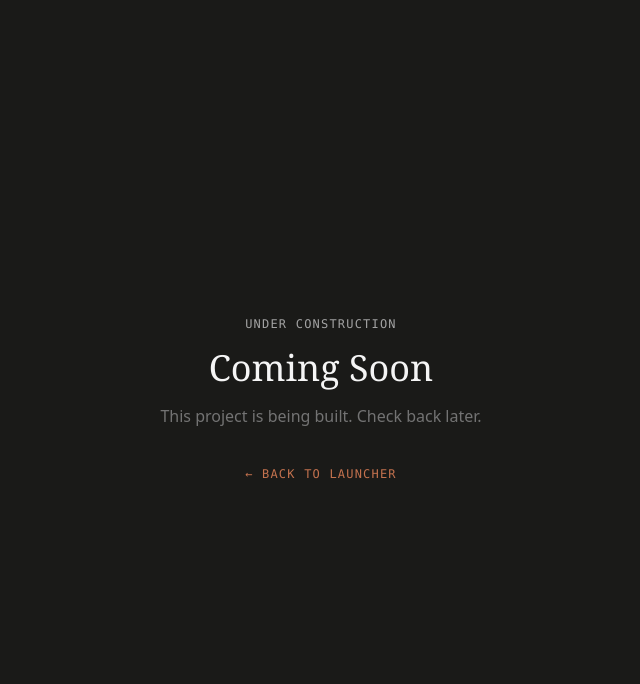
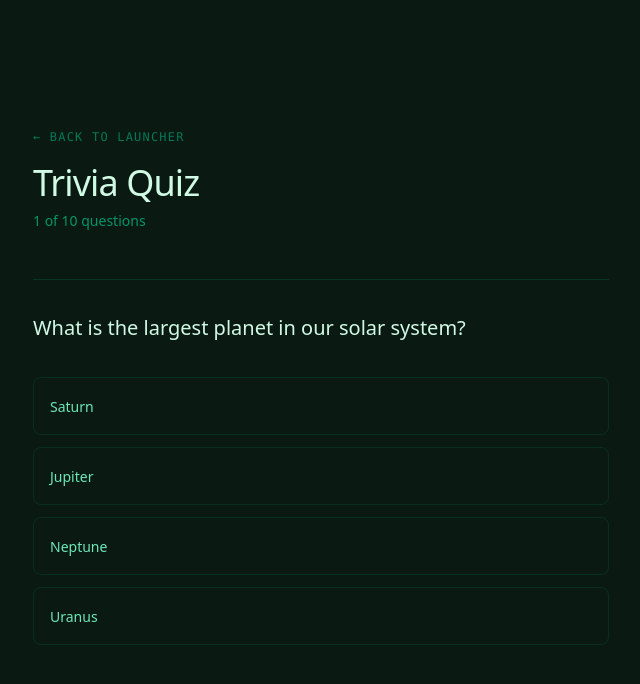
Before and after one commit to kelvin-kn/local-ai-tests, a React (Vite) app: page /quiz in a window 1280 px wide. Shown: the top 684 px of the page, without its empty margins (319-959 px from the left). Built offline with nearby package versions, Linux system fonts and the light colour scheme.

Commit message:
Add Project 2: Trivia Quiz

```diff
--- a/src/App.jsx
+++ b/src/App.jsx
@@ -1,6 +1,7 @@
 import { Routes, Route } from 'react-router-dom'
 import Launcher from './pages/Launcher'
 import Portfolio from './pages/Portfolio'
+import Quiz from './pages/Quiz'
 
 // Coming soon page for unimplemented routes
 function ComingSoon() {
@@ -32,6 +33,7 @@
     <Routes>
       <Route path="/" element={<Launcher />} />
       <Route path="/portfolio" element={<Portfolio />} />
+      <Route path="/quiz" element={<Quiz />} />
       <Route path="*" element={<ComingSoon />} />
     </Routes>
   )
--- /dev/null
+++ b/src/pages/Quiz.jsx
@@ -0,0 +1,185 @@
+import { useState } from 'react'
+
+const questions = [
+  {
+    question: 'What is the largest planet in our solar system?',
+    options: ['Saturn', 'Jupiter', 'Neptune', 'Uranus'],
+    answer: 1,
+  },
+  {
+    question: 'Which element has the chemical symbol "Fe"?',
+    options: ['Fluorine', 'Iron', 'Francium', 'Fermium'],
+    answer: 1,
+  },
+  {
+    question: 'In what year did the Berlin Wall fall?',
+    options: ['1987', '1989', '1991', '1985'],
+    answer: 1,
+  },
+  {
+    question: 'What is the smallest country in the world by area?',
+    options: ['Monaco', 'San Marino', 'Vatican City', 'Liechtenstein'],
+    answer: 2,
+  },
+  {
+    question: 'Which programming language was created by Brendan Eich?',
+    options: ['Java', 'Python', 'JavaScript', 'C++'],
+    answer: 2,
+  },
+  {
+    question: 'What is the speed of light in vacuum (approx.)?',
+    options: ['300,000 km/s', '150,000 km/s', '450,000 km/s', '600,000 km/s'],
+    answer: 0,
+  },
+  {
+    question: 'Who painted "The Starry Night"?',
+    options: ['Monet', 'Van Gogh', 'Picasso', 'Dali'],
+    answer: 1,
+  },
+  {
+    question: 'What is the hardest natural substance on Earth?',
+    options: ['Titanium', 'Quartz', 'Diamond', 'Graphene'],
+    answer: 2,
+  },
+  {
+    question: 'Which ocean is the largest?',
+    options: ['Atlantic', 'Indian', 'Arctic', 'Pacific'],
+    answer: 3,
+  },
+  {
+    question: 'What is the most abundant gas in Earth\'s atmosphere?',
+    options: ['Oxygen', 'Carbon Dioxide', 'Nitrogen', 'Hydrogen'],
+    answer: 2,
+  },
+]
+
+function Quiz() {
+  const [current, setCurrent] = useState(0)
+  const [selected, setSelected] = useState(null)
+  const [score, setScore] = useState(0)
+  const [finished, setFinished] = useState(false)
+  const [answered, setAnswered] = useState(false)
+
+  const q = questions[current]
+
+  const handleSelect = (index) => {
+    if (answered) return
+    setSelected(index)
+    setAnswered(true)
+    if (index === q.answer) {
+      setScore(score + 1)
+    }
+  }
+
+  const handleNext = () => {
+    if (current + 1 < questions.length) {
+      setCurrent(current + 1)
+      setSelected(null)
+      setAnswered(false)
+    } else {
+      setFinished(true)
+    }
+  }
+
+  const handleRestart = () => {
+    setCurrent(0)
+    setSelected(null)
+    setScore(0)
+    setFinished(false)
+    setAnswered(false)
+  }
+
+  const percentage = Math.round((score / questions.length) * 100)
+
+  return (
+    <div className="min-h-screen bg-[#0a1a12] text-emerald-50 flex items-center justify-center px-6 py-12">
+      <div className="max-w-xl w-full">
+        <header className="mb-12">
+          <a
+            href="/"
+            className="text-emerald-700 hover:text-emerald-500 transition-colors text-xs tracking-widest uppercase font-mono-editorial"
+          >
+            ← Back to Launcher
+          </a>
+          <h1 className="text-4xl font-light tracking-tight text-emerald-100 mt-4 mb-2">
+            Trivia Quiz
+          </h1>
+          <p className="text-emerald-600 text-sm">
+            {finished ? 'Quiz Complete' : `${current + 1} of ${questions.length} questions`}
+          </p>
+        </header>
+
+        {!finished ? (
+          <>
+            <div className="mb-8">
+              <div className="h-px bg-emerald-900/50 mb-8"></div>
+              <p className="text-xl text-emerald-100 font-light leading-relaxed mb-8">
+                {q.question}
+              </p>
+
+              <div className="space-y-3">
+                {q.options.map((option, i) => {
+                  let style = 'border-emerald-900/40 text-emerald-300 hover:border-emerald-700/60 hover:bg-emerald-900/20'
+                  if (answered) {
+                    if (i === q.answer) {
+                      style = 'border-emerald-500 bg-emerald-900/30 text-emerald-100'
+                    } else if (i === selected && i !== q.answer) {
+                      style = 'border-red-900/60 bg-red-900/10 text-red-300'
+                    } else {
+                      style = 'border-emerald-900/20 text-emerald-700'
+                    }
+                  } else if (selected === i) {
+                    style = 'border-emerald-500 bg-emerald-900/20 text-emerald-100'
+                  }
+
+                  return (
+                    <button
+                      key={i}
+                      onClick={() => handleSelect(i)}
+                      disabled={answered}
+                      className={`w-full text-left p-4 border rounded-lg transition-all duration-200 ${style} ${!answered ? 'cursor-pointer' : 'cursor-default'}`}
+                    >
+                      <span className="text-sm">{option}</span>
+                    </button>
+                  )
+                })}
+              </div>
+            </div>
+
+            {answered && (
+              <div className="flex items-center justify-between">
+                <p className={`text-sm ${selected === q.answer ? 'text-emerald-400' : 'text-red-400'}`}>
+                  {selected === q.answer ? 'Correct!' : 'Incorrect'}
+                </p>
+                <button
+                  onClick={handleNext}
+                  className="px-6 py-2 bg-emerald-800 hover:bg-emerald-700 text-emerald-100 rounded-lg text-sm tracking-wide transition-colors"
+                >
+                  {current + 1 < questions.length ? 'Next →' : 'See Results'}
+                </button>
+              </div>
+            )}
+          </>
+        ) : (
+          <div className="text-center py-12">
+            <div className="text-6xl text-emerald-400 mb-6">{percentage >= 70 ? '◈' : percentage >= 40 ? '◇' : '○'}</div>
+            <h2 className="text-3xl font-light text-emerald-100 mb-4">
+              Score: {score} / {questions.length}
+            </h2>
+            <p className="text-emerald-600 mb-10">
+              {percentage >= 90 ? 'Outstanding!' : percentage >= 70 ? 'Well done!' : percentage >= 40 ? 'Not bad.' : 'Keep trying!'}
+            </p>
+            <button
+              onClick={handleRestart}
+              className="px-8 py-2 bg-emerald-800 hover:bg-emerald-700 text-emerald-100 rounded-lg text-sm tracking-wide transition-colors"
+            >
+              Restart Quiz
+            </button>
+          </div>
+        )}
+      </div>
+    </div>
+  )
+}
+
+export default Quiz
```
